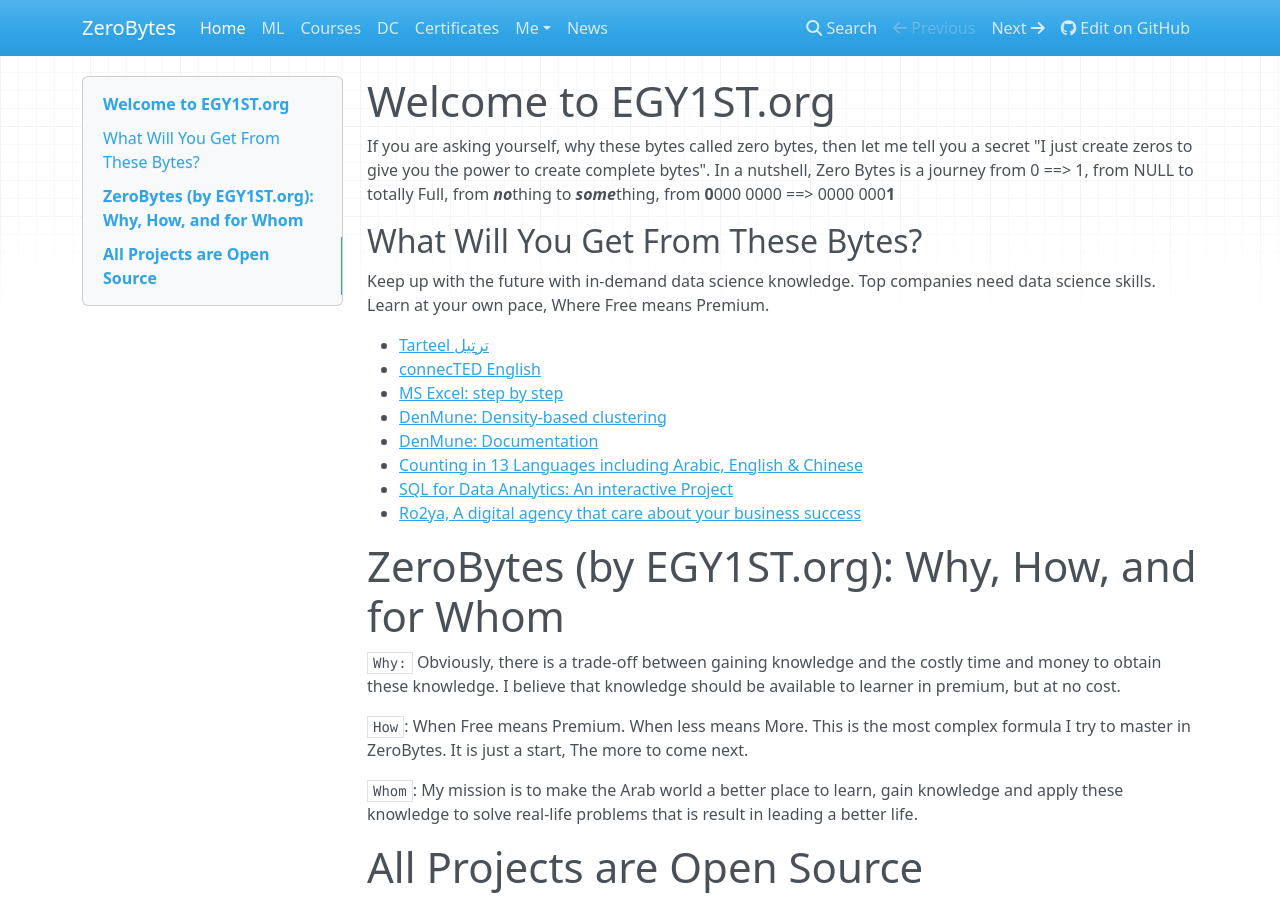
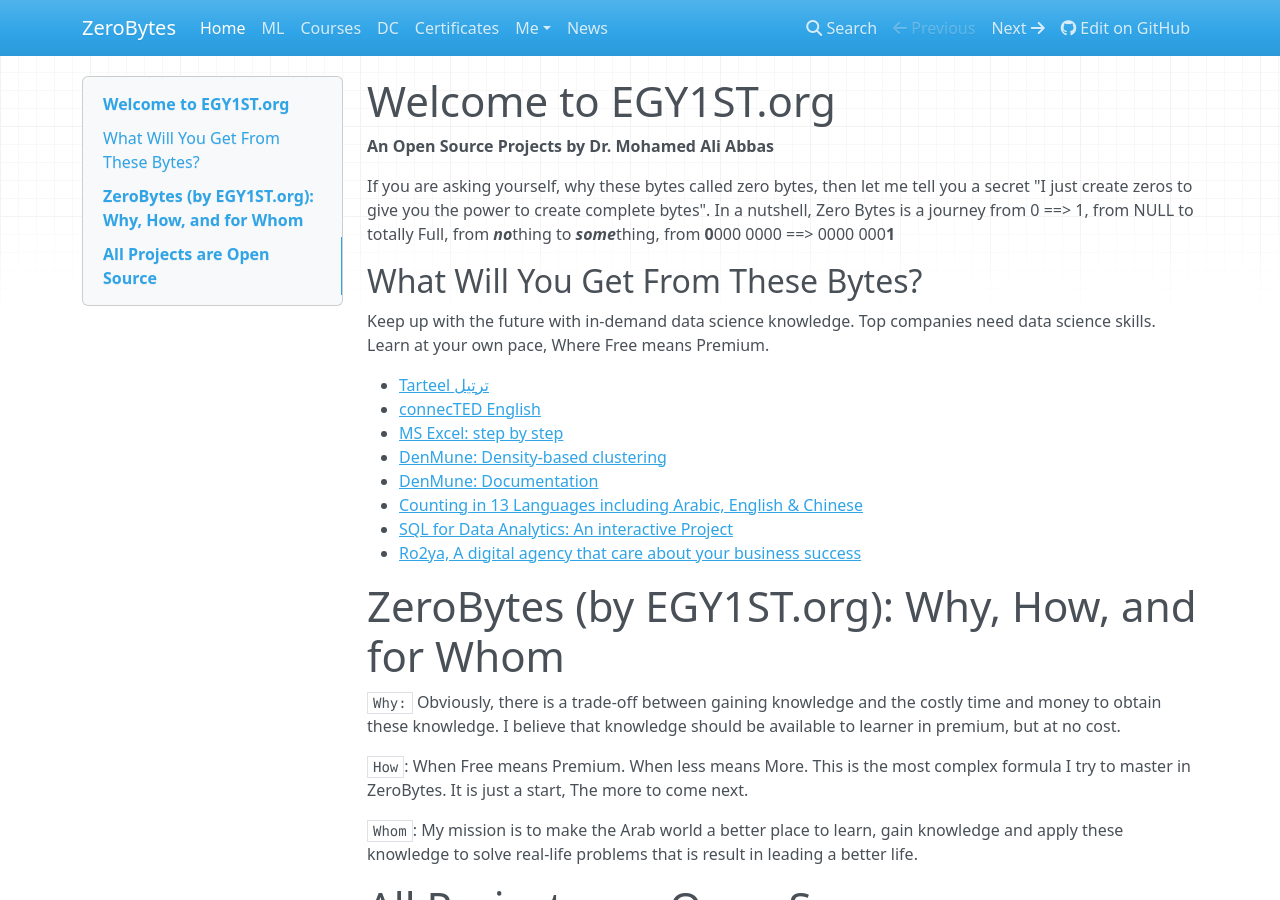
Before and after one commit to egy1st/zerobytes-mkdocs, an MkDocs documentation site: the page built from docs/index.md, in a window 1280 px wide and 900 px high. Built offline with MkDocs 1.6.1, drawn with Linux system fonts in a browser that asks for light colours; nearby versions of some CDN libraries.

Commit message:
Update index.md

```diff
--- a/docs/index.md
+++ b/docs/index.md
@@ -1,4 +1,5 @@
 # Welcome to EGY1ST.org
+__An Open Source Projects by Dr. Mohamed Ali Abbas__
 
 If you are asking yourself, why these bytes called zero bytes, then let me tell you a secret "I just create zeros to give you the power to create complete bytes". In a nutshell, Zero Bytes is a journey from 0 ==> 1, from NULL to totally Full, from ***no***thing to ***some***thing, from **0**000 0000  ==>  0000 000**1**
 
```
